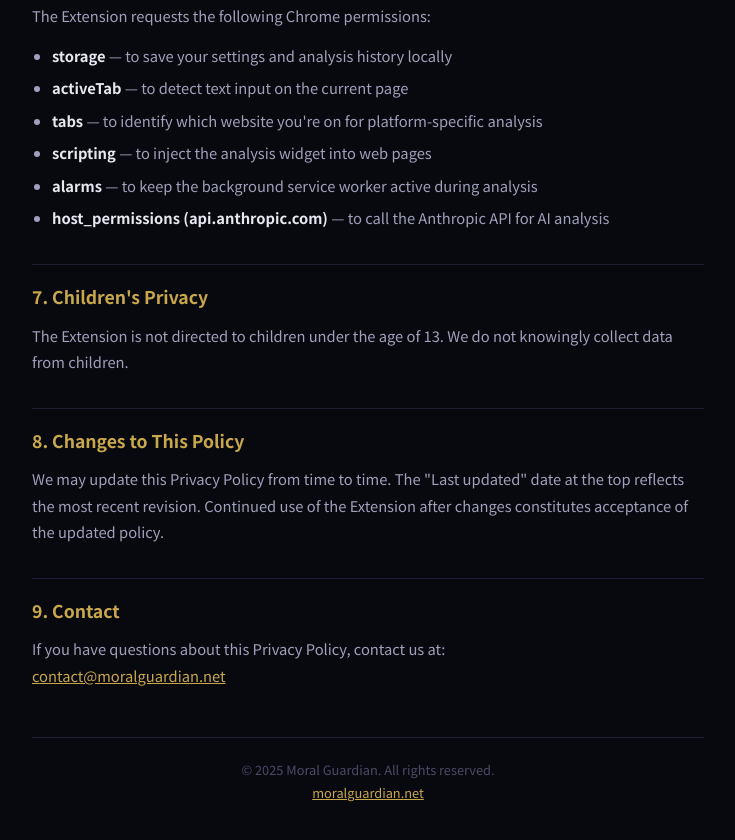
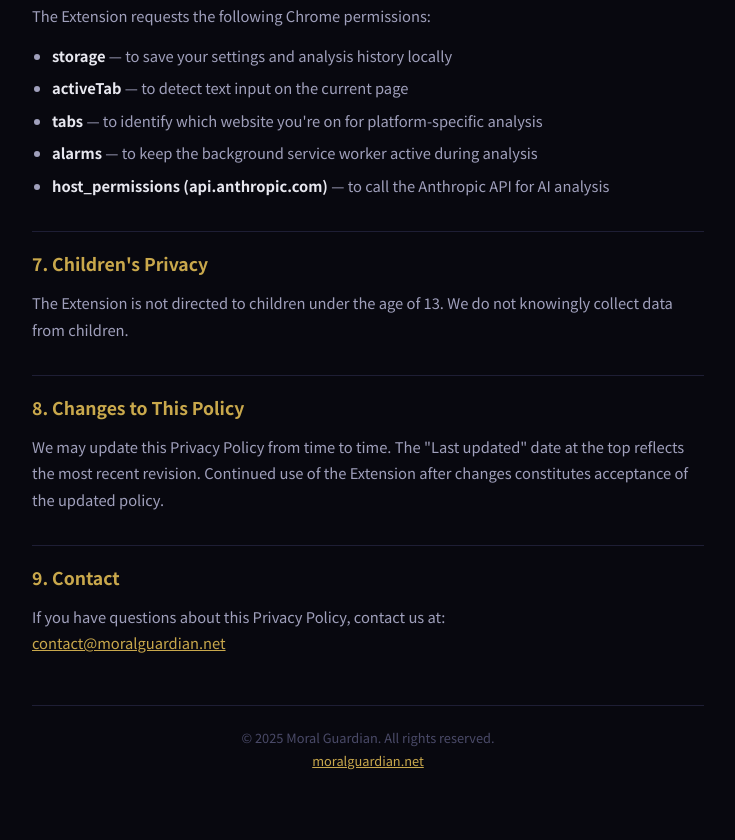
Before and after one commit to ldh9282/moral-guardian-site, a plain HTML site: page privacy.html in a window 1280 px wide. Shown: the part 1606-2446 px from the top of the page, without its empty margins (272-1007 px from the left). Drawn offline with Linux system fonts and the light colour scheme.

Commit message:
refactor(privacy): Remove unnecessary scripting permission

```diff
--- a/privacy.html
+++ b/privacy.html
@@ -76,7 +76,6 @@
   <li><strong>storage</strong> — to save your settings and analysis history locally</li>
   <li><strong>activeTab</strong> — to detect text input on the current page</li>
   <li><strong>tabs</strong> — to identify which website you're on for platform-specific analysis</li>
-  <li><strong>scripting</strong> — to inject the analysis widget into web pages</li>
   <li><strong>alarms</strong> — to keep the background service worker active during analysis</li>
   <li><strong>host_permissions (api.anthropic.com)</strong> — to call the Anthropic API for AI analysis</li>
 </ul>
```
